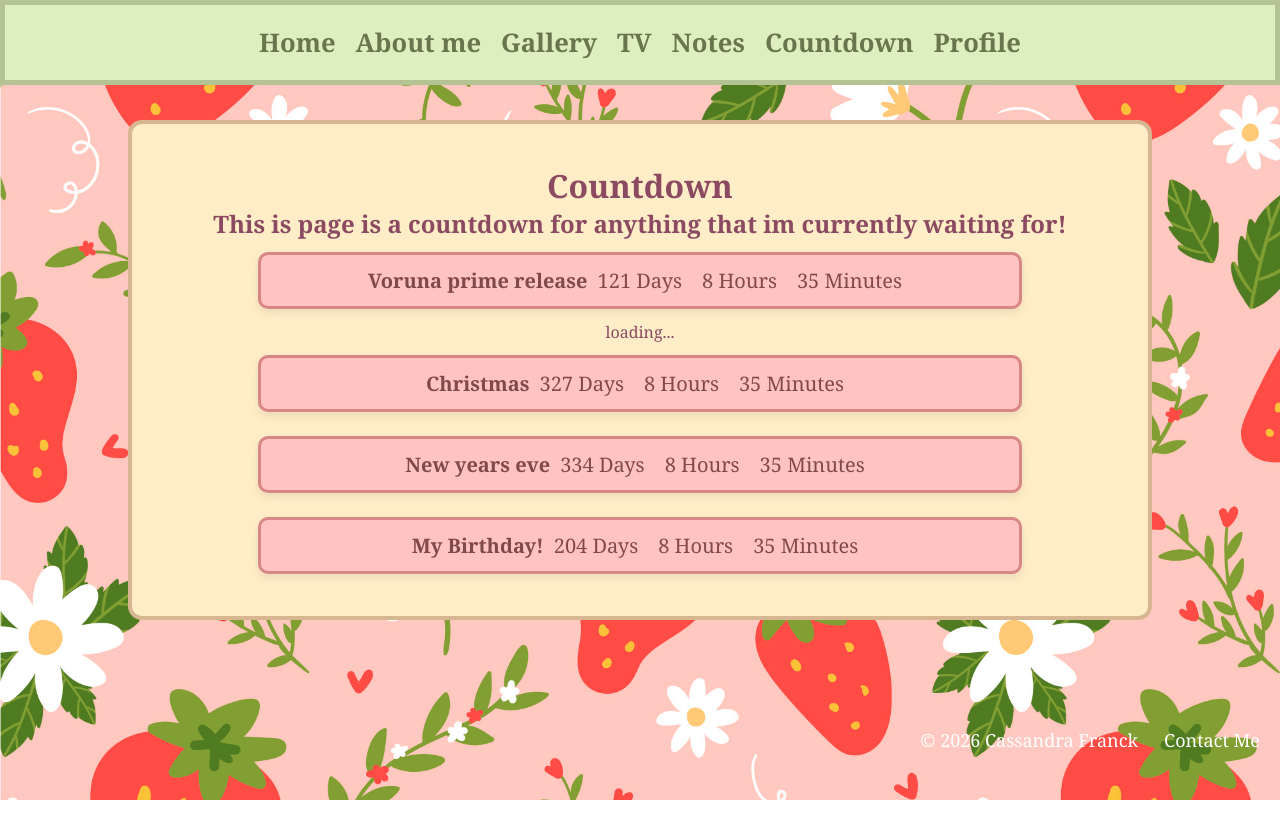
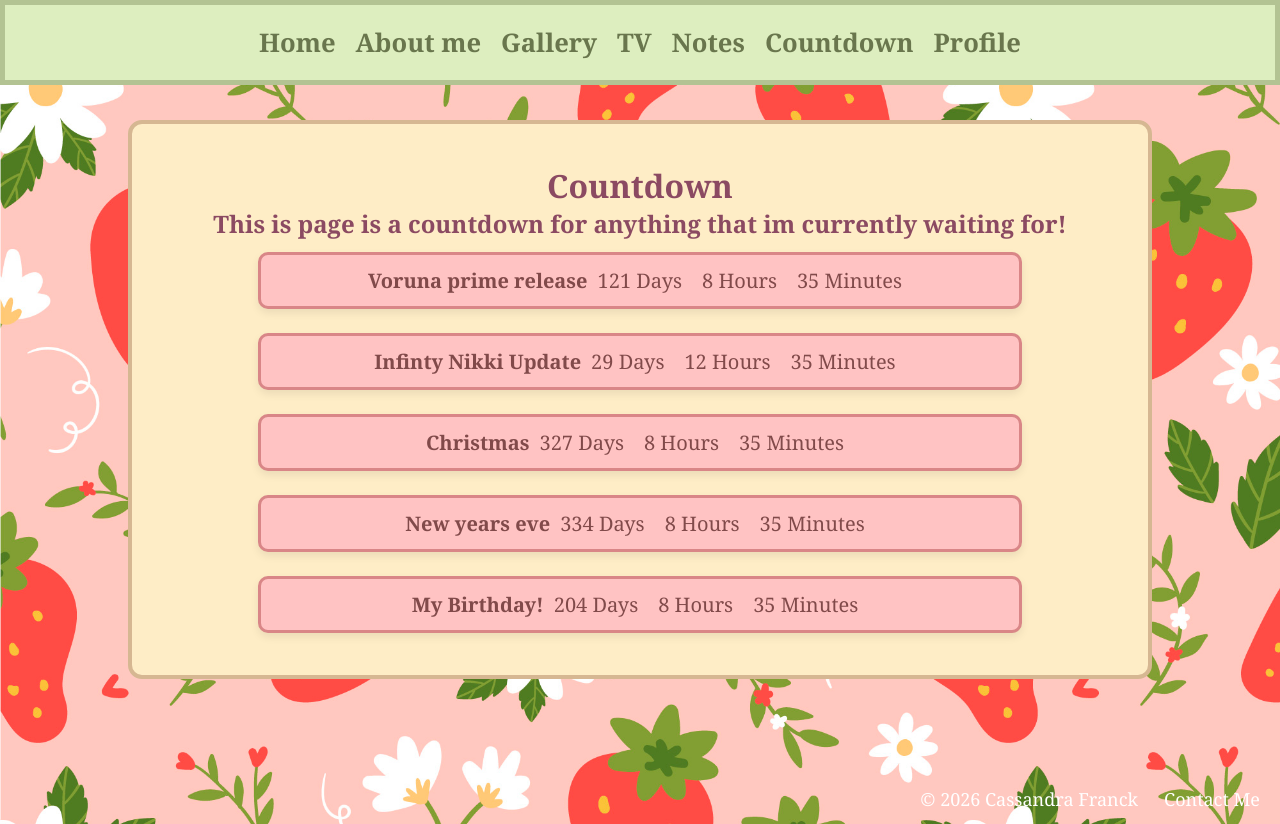
Before and after one commit to LCFranck/Personal-website, a Next.js app in the folder frontend/: page /countdown in a window 1280 px wide. Before the commit the page ends 800 px from the top, so only its background shows below. Built offline with nearby package versions, Linux system fonts and the light colour scheme; no server answers.

Commit message:
updated gallery and countdown

```diff
--- a/frontend/src/app/countdown/page.jsx
+++ b/frontend/src/app/countdown/page.jsx
@@ -10,7 +10,7 @@ const CountdownPage = () =>{
         <h2>This is page is a countdown for anything that im currently waiting for!</h2>
 
         <Countdown date={"Jun 1, 2026 00:00:00"} event={"Voruna prime release"} ></Countdown>
-        <Countdown date={"Jan 30, 2026 04:00:00"} event={"Infinty Nikki Update"} ></Countdown>
+        <Countdown date={"Mar 1, 2026 04:00:00"} event={"Infinty Nikki Update"} ></Countdown>
         <Countdown date={"Dec 24, 2026 00:00:00"} event={"Christmas"} ></Countdown>
         <Countdown date={"Dec 31, 2026 00:00:00"} event={"New years eve"} ></Countdown>
         <Countdown date={"Aug 23, 2026 00:00:00"} event={"My Birthday!"} ></Countdown>
```
Also changed, not shown: frontend/src/components/GalleryImage.jsx (+17 -2 lines), frontend/src/styles/Gallery.module.css (+23 -1 lines).
